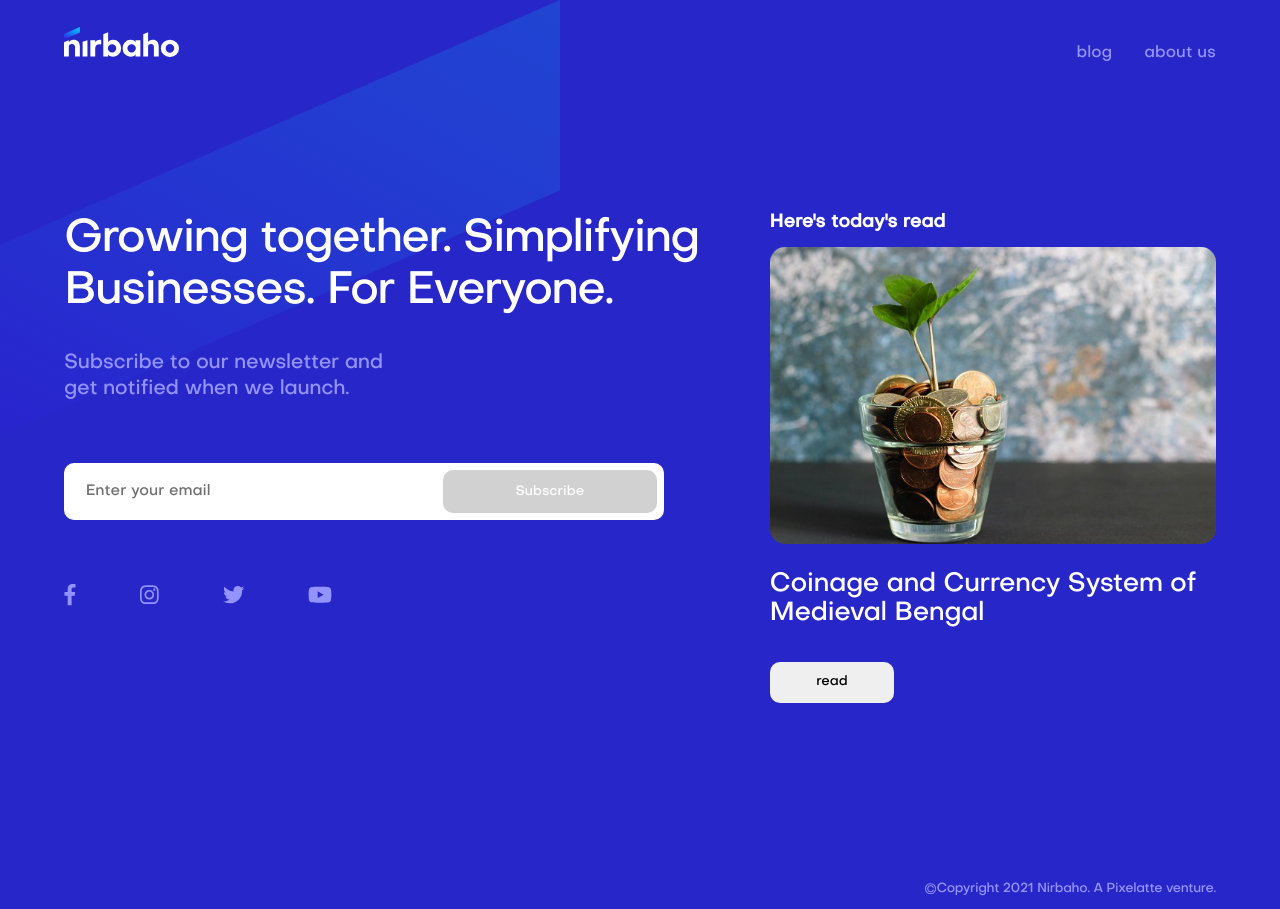
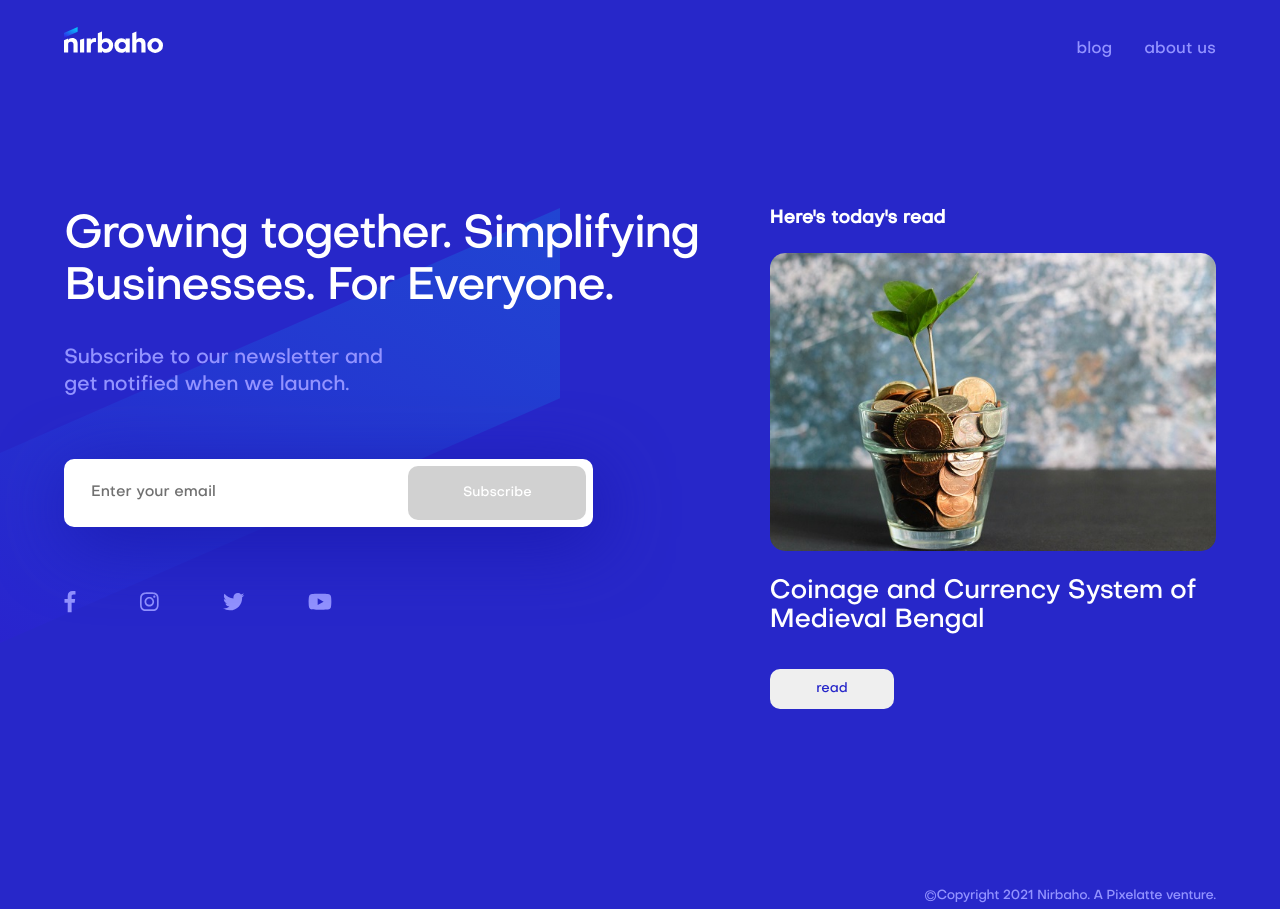
Before and after one commit to mahin-abdullah/Nirbaho-Landing-Page, a plain HTML site: page index.html in a window 1280 px wide. Drawn offline with Linux system fonts and the light colour scheme.

Commit message:
Added some tweaks and filters.

```diff
--- a/scss/_header.scss
+++ b/scss/_header.scss
@@ -51,11 +51,18 @@ nav {
   .logo {
     flex-grow: 1;
   }
+
+  .logo img {
+    width: 14%;
+  }
+
   .nav__list {
     flex-grow: 1;
     display: flex;
     justify-content: flex-end;
+  }
 
+  .nav__list li {
     transition: all 250ms ease-in-out;
   }
 
--- a/scss/_hero.scss
+++ b/scss/_hero.scss
@@ -24,7 +24,7 @@ form {
   input {
     flex-grow: 1.5;
     border: none;
-    padding: 1.1em;
+    padding: 1.5em;
     border-radius: 1;
   }
 
@@ -105,7 +105,7 @@ form {
     border-radius: 10px;
     margin: 1em 0;
     cursor: pointer;
-
+    color: #2727c9;
     transition: all 250ms ease-in-out;
   }
 
@@ -151,6 +151,11 @@ form {
       width: 85%;
     }
 
+    form {
+      width: 75%;
+      filter: drop-shadow(5px 15px 35px #1a1ab1);
+    }
+
     .socials {
       justify-content: flex-start;
 
@@ -165,12 +170,16 @@ form {
     width: 35%;
   }
 
+  .blog h5 {
+    margin-bottom: 1.4em;
+  }
+
   .wrapper__lg {
     background-size: cover;
     background-repeat: none;
     position: absolute;
     z-index: -1;
-    top: 0;
+    top: 13em;
     right: 45em;
   }
 
```
Also changed, not shown: dist/css/main.min.css, 1 other file.
